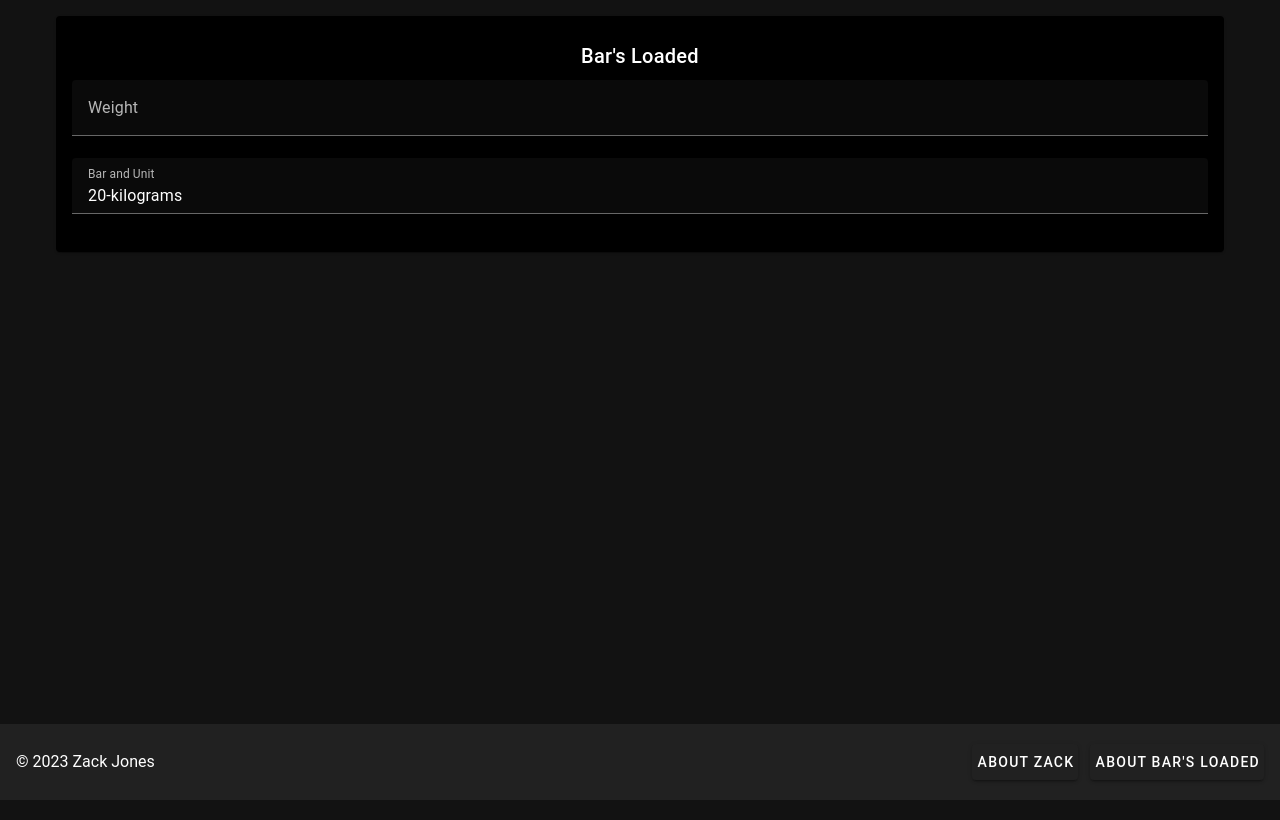
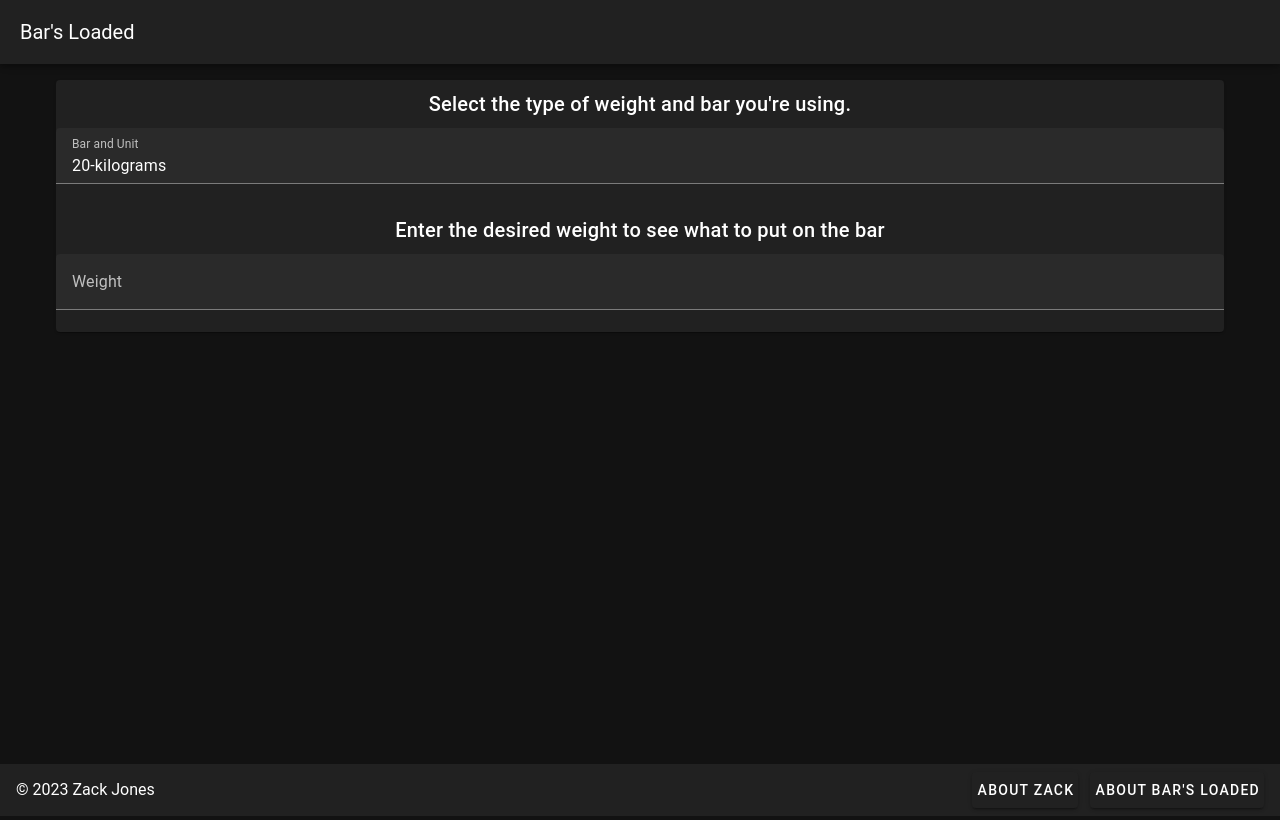
Before and after one commit to zajonesck/weight-converter, a Vue app: page / in a window 1280 px wide. Built offline with nearby package versions, Linux system fonts and the light colour scheme.

Commit message:
fixed some text and added a how to

```diff
--- a/src/App.vue
+++ b/src/App.vue
@@ -1,14 +1,30 @@
 <!--App.vue-->
 <template>
   <v-app>
+    <v-app-bar app clipped-left>
+      <v-app-bar-title>Bar's Loaded</v-app-bar-title>
+      <v-spacer></v-spacer>
+    </v-app-bar>
     <v-main>
       <v-container style="min-height: calc(100vh - 100px)">
         <v-row justify="center" align="center">
-          <v-col cols="12">
-            <v-card class="pa-4" color="black">
+          <v-col>
+            <v-card>
               <v-card-title class="text-center headline"
-                >Bar's Loaded</v-card-title
-              >
+                >Select the type of weight and bar you're using.
+              </v-card-title>
+
+              <v-select
+                v-model="barAndUnit"
+                :items="barOptions"
+                label="Bar and Unit"
+                color="accent"
+                @change="convert"
+              />
+
+              <v-card-title class="text-center headline"
+                >Enter the desired weight to see what to put on the bar
+              </v-card-title>
 
               <v-text-field
                 v-model.number="weight"
@@ -19,24 +35,15 @@
                 @input="convert"
               />
 
-              <v-select
-                v-model="barAndUnit"
-                :items="barOptions"
-                label="Bar and Unit"
-                color="accent"
-                @change="convert"
-              />
-
-              <v-card-text class="mt-3" v-if="output">
-                {{ output }}
-              </v-card-text>
-
               <weight-barbell
                 :total-weight="weight"
                 :unit="unit"
                 :barWeight="barWeight"
                 v-if="weight && weight > 0"
               />
+              <v-card-text class="mt-3" v-if="output">
+                {{ output }}
+              </v-card-text>
             </v-card>
           </v-col>
         </v-row>
--- a/src/components/WeightBarbell.vue
+++ b/src/components/WeightBarbell.vue
@@ -1,13 +1,12 @@
 <!--WeightBarbell.vue-->
 <template>
-  <v-container fluid class="p-0">
+  <v-container>
+    <v-card-title class="text-center headline"
+      >One side of the Barbell
+    </v-card-title>
     <v-row>
-      <v-col cols="12">
-        <v-card
-          style="overflow: auto"
-          class="pa-2 d-flex justify-center align-center"
-          outlined
-        >
+      <v-col>
+        <v-card class="pa-2 d-flex justify-center align-center" outlined>
           <div class="barbell">
             <!-- One side of the barbell -->
             <div class="plates">
@@ -37,10 +36,9 @@
     </v-row>
 
     <v-row>
-      <v-col cols="12">
+      <v-col>
         <v-card class="pa-2 d-flex justify-center align-center" outlined>
           <div class="plates-used">
-            <h3>One Side Of The Bar</h3>
             <ul>
               <li v-for="(plate, index) in plates" :key="index">
                 {{ plate.count }} x {{ plate.size
```
